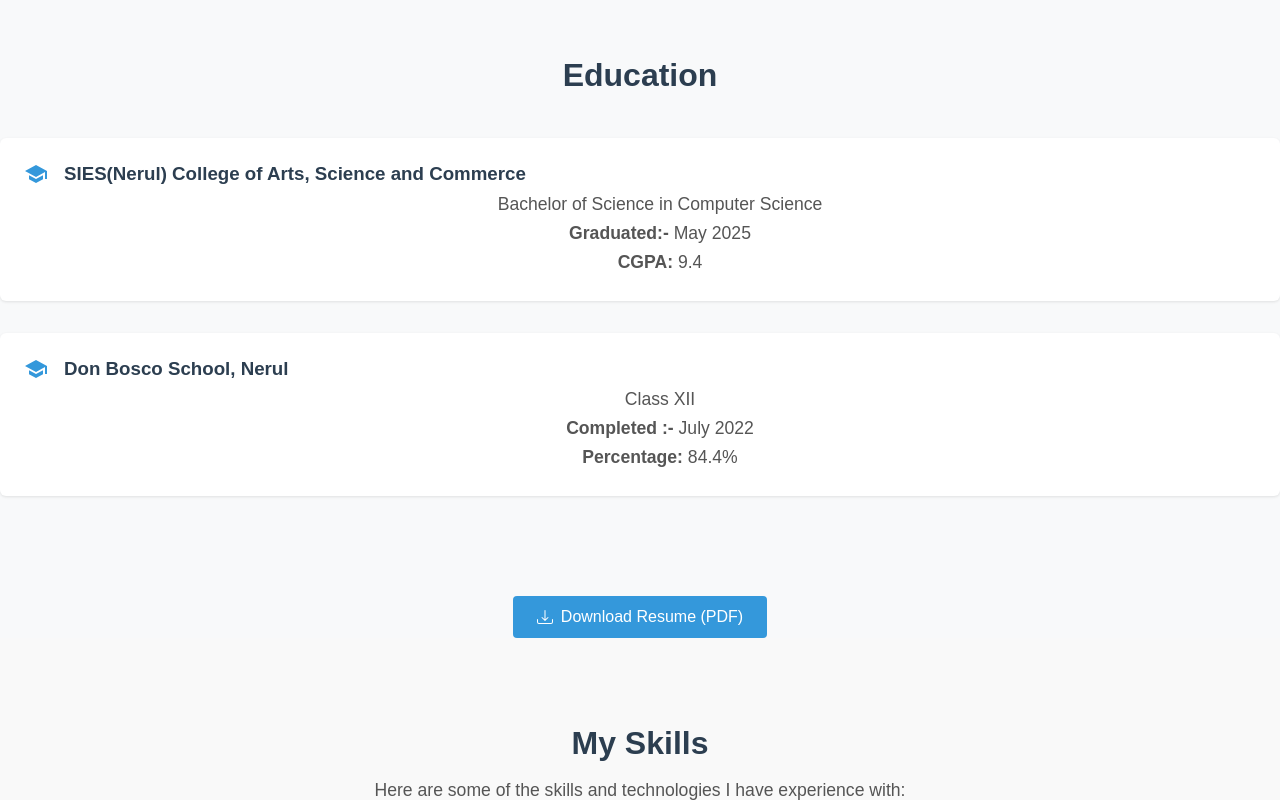
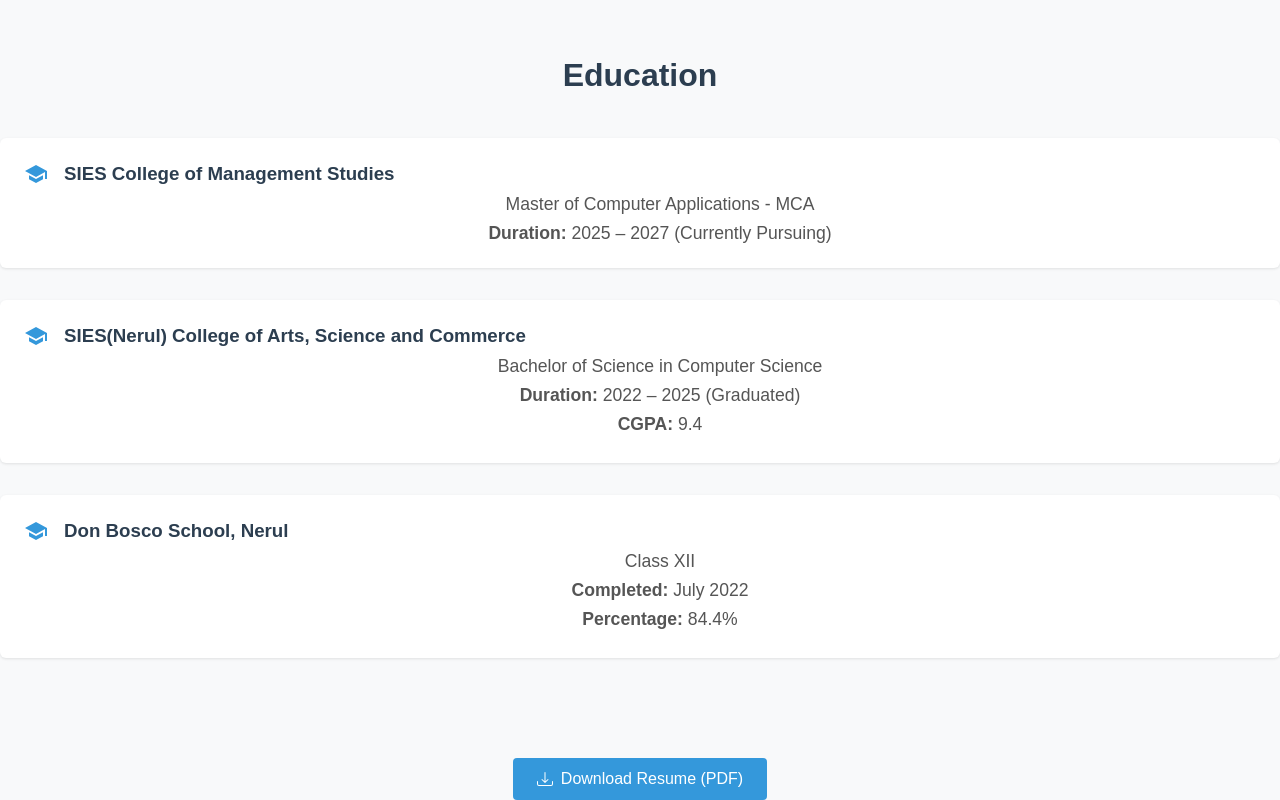
Before and after one commit to rudrakanwar2004/Portfolio, a React (Vite) app: page / in a window 1280 px wide. Shown: the part 1665-2465 px from the top of the page. Built offline with nearby package versions, Linux system fonts and the light colour scheme; the HTML template or start-up script is replaced by a standard one.

Commit message:
added mca in education and modified hero.jsx

```diff
--- a/src/components/Education.jsx
+++ b/src/components/Education.jsx
@@ -8,15 +8,40 @@
                 <h2>Education</h2>
                 <br />
                 <ul className="education-list">
+
                     <li className="education-item">
                         <div className="education-header">
                             <svg xmlns="http://www.w3.org/2000/svg" width="24" height="24" viewBox="0 0 24 24" className="education-icon">
                                 <path d="M12 3L1 9l11 6 9-4.91V17h2V9M5 13.18v4L12 21l7-3.82v-4L12 17l-7-3.82z"/>
                             </svg>
-                            <h3 className="education-title">SIES(Nerul) College of Arts, Science and Commerce</h3>
+                            <a
+                              href="https://www.siescoms.edu.in/"
+                              target="_blank"
+                              rel="noopener noreferrer"
+                            >
+                                <h3 className="education-title">SIES College of Management Studies</h3>
+                            </a>
+                        </div>
+                        <p className="education-subtitle">Master of Computer Applications - MCA</p>
+                        <p className="education-info"><strong>Duration:</strong> 2025 – 2027 (Currently Pursuing)</p>
+                    </li>
+
+                    <li className="education-item">
+                        <div className="education-header">
+                            <svg xmlns="http://www.w3.org/2000/svg" width="24" height="24" viewBox="0 0 24 24" className="education-icon">
+                                <path d="M12 3L1 9l11 6 9-4.91V17h2V9M5 13.18v4L12 21l7-3.82v-4L12 17l-7-3.82z"/>
+                            </svg>
+
+                            <a
+                              href="https://siesascn.edu.in/"
+                              target="_blank"
+                              rel="noopener noreferrer"
+                            >
+                                <h3 className="education-title">SIES(Nerul) College of Arts, Science and Commerce</h3>
+                            </a>
                         </div>
                         <p className="education-subtitle">Bachelor of Science in Computer Science</p>
-                        <p className="education-info"><strong>Graduated:-</strong> May 2025</p>
+                        <p className="education-info"><strong>Duration:</strong> 2022 – 2025 (Graduated)</p>
                         <div className="education-details">
                             <p className="education-percentage"><strong>CGPA:</strong> 9.4</p>
                         </div>
@@ -27,10 +52,16 @@
                             <svg xmlns="http://www.w3.org/2000/svg" width="24" height="24" viewBox="0 0 24 24" className="education-icon">
                                 <path d="M12 3L1 9l11 6 9-4.91V17h2V9M5 13.18v4L12 21l7-3.82v-4L12 17l-7-3.82z"/>
                             </svg>
-                            <h3 className="education-title">Don Bosco School, Nerul</h3>
+                            <a
+                              href="https://www.donbosconerul.edu.in/"
+                              target="_blank"
+                              rel="noopener noreferrer"
+                            >
+                                <h3 className="education-title">Don Bosco School, Nerul</h3>
+                            </a>
                         </div>
                         <p className="education-subtitle">Class XII</p>
-                        <p className="education-info"><strong>Completed :-</strong> July 2022</p>
+                        <p className="education-info"><strong>Completed:</strong> July 2022</p>
                         <div className="education-details">
                             <p className="education-percentage"><strong>Percentage:</strong> 84.4%</p>
                         </div>
--- a/src/components/Hero.jsx
+++ b/src/components/Hero.jsx
@@ -5,7 +5,7 @@
     <section className="hero">
       <div className="container">
         <h1 className="hero-title">Hi, I'm Rudra Kanwar 👋</h1>
-        <p className="hero-subtitle"> Aspiring Software Developer | GenAI | LLMs | LangChain Enthusiast</p>
+        <p className="hero-subtitle">Aspiring Software Engineer | GenAI | LLMs | LangChain</p>
       </div>
     </section>
   )
```
